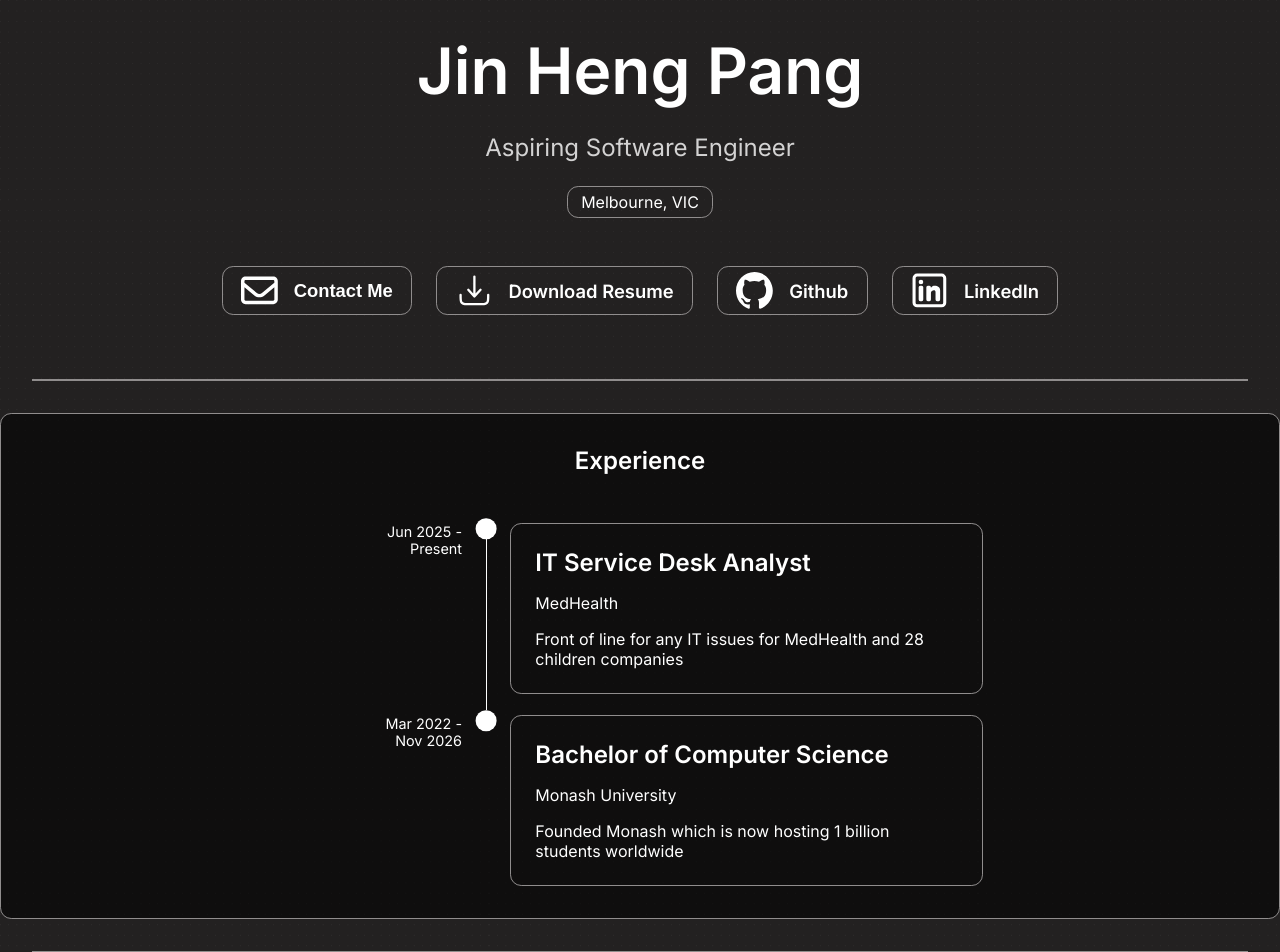
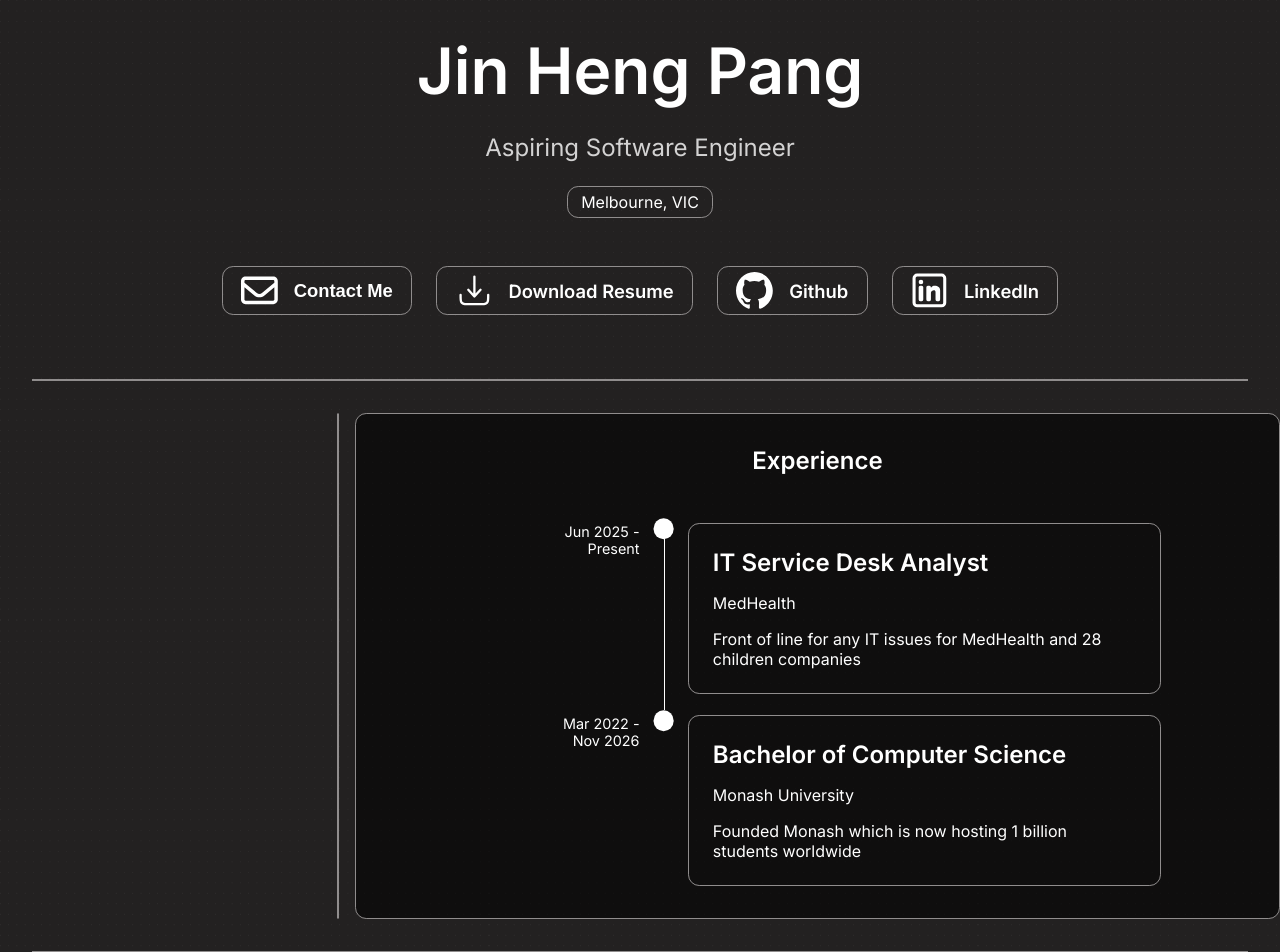
Before and after one commit to jinheng-pang/jin-portfolio, a React (Vite) app: page / in a window 1280 px wide. Shown: the top 952 px of the page. Built offline with nearby package versions, Linux system fonts and the light colour scheme.

Commit message:
Setup main content layout - display flex reverse for experience and dashboard panel

```diff
--- a/src/App.css
+++ b/src/App.css
@@ -2,3 +2,16 @@
     margin: 2rem 2rem;
     border: var(--border);
 }
+
+.body-panel {
+    border: var(--border);
+    border-radius: var(--border-radius);
+    padding: 2em 0;
+    background: var(--dashboard-bg-color);
+}
+
+.main-content {
+    display: flex;
+    flex-direction: row-reverse;
+    gap: 1rem;
+}
--- a/src/App.tsx
+++ b/src/App.tsx
@@ -1,6 +1,7 @@
 import './App.css'
 import Header from './header/Header'
 import Experience from './components/experiences/Experience'
+import DashBoard from './components/dashboard/DashBoard'
 
 function App() {
 
@@ -8,7 +9,10 @@ function App() {
     <>
       <Header />
       <hr className='seperator'/>
-      <Experience />
+      <div className='main-content'>
+        <Experience />
+        <DashBoard />
+      </div>
       <hr className='seperator'/>
 
     </>
--- /dev/null
+++ b/src/components/dashboard/Dashboard.tsx
@@ -0,0 +1,11 @@
+import React from 'react'
+
+const DashBoard = () => {
+  return (
+    <div className='dashboard body-panel'>
+
+    </div>
+  )
+}
+
+export default DashBoard
--- a/src/components/experiences/Experience.tsx
+++ b/src/components/experiences/Experience.tsx
@@ -9,7 +9,7 @@ const experiences: ExperienceProps[] = [MedHealth, Monash];
 
 const Experience = () => {
   return (
-    <div className="experience panel">
+    <div className="experience body-panel">
       <h2 className="heading">Experience</h2>
       <div className="timeline">
         {experiences.map((exp, idx) => (
--- a/src/components/experiences/experience.css
+++ b/src/components/experiences/experience.css
@@ -1,10 +1,3 @@
-.panel {
-    border: var(--border);
-    border-radius: var(--border-radius);
-    padding: 2em 0;
-    background: var(--dashboard-bg-color);
-}
-
 .experience {
     display: flex;
     flex-direction: column;
```
Also changed, not shown: src/components/dashboard/dashboard.css (added).
